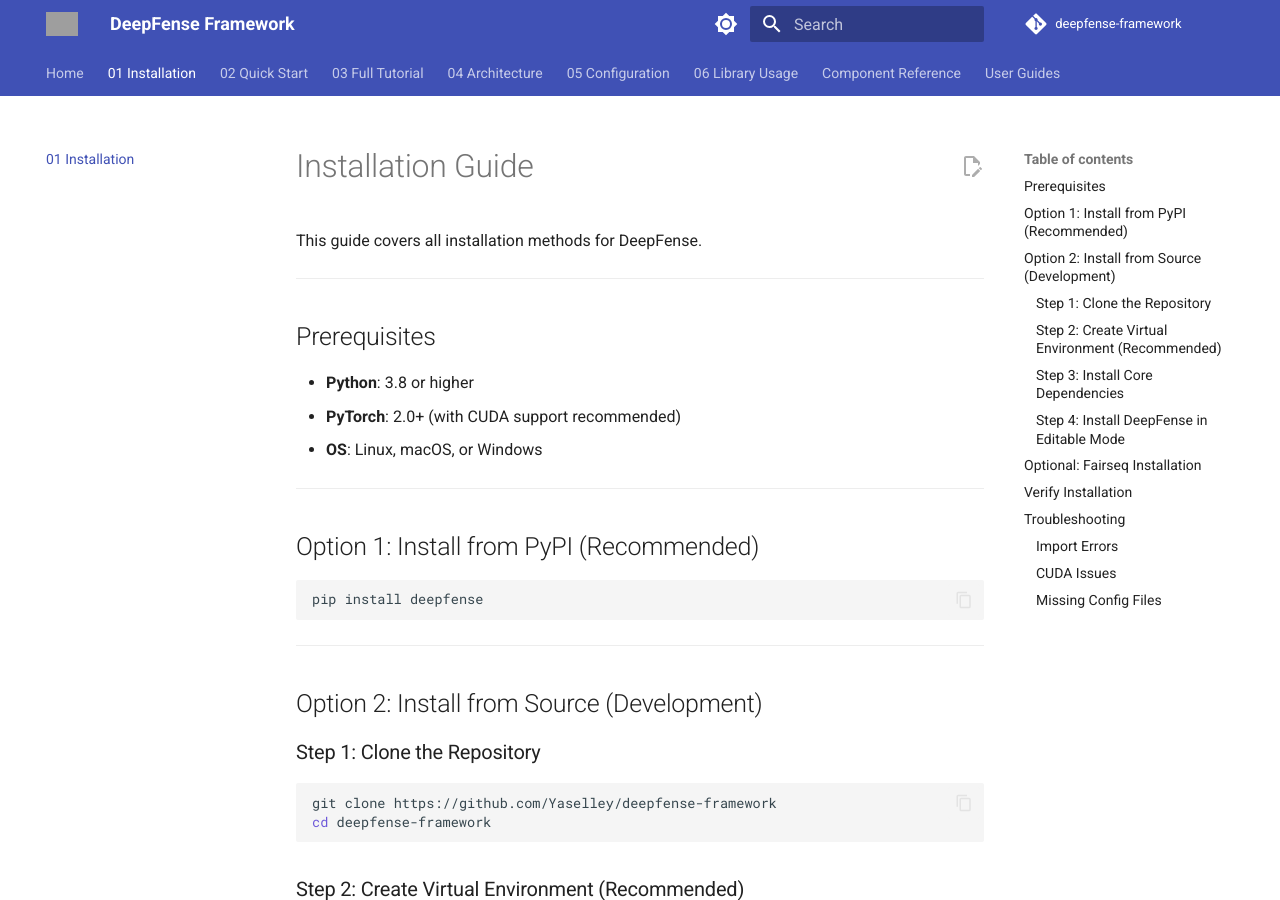
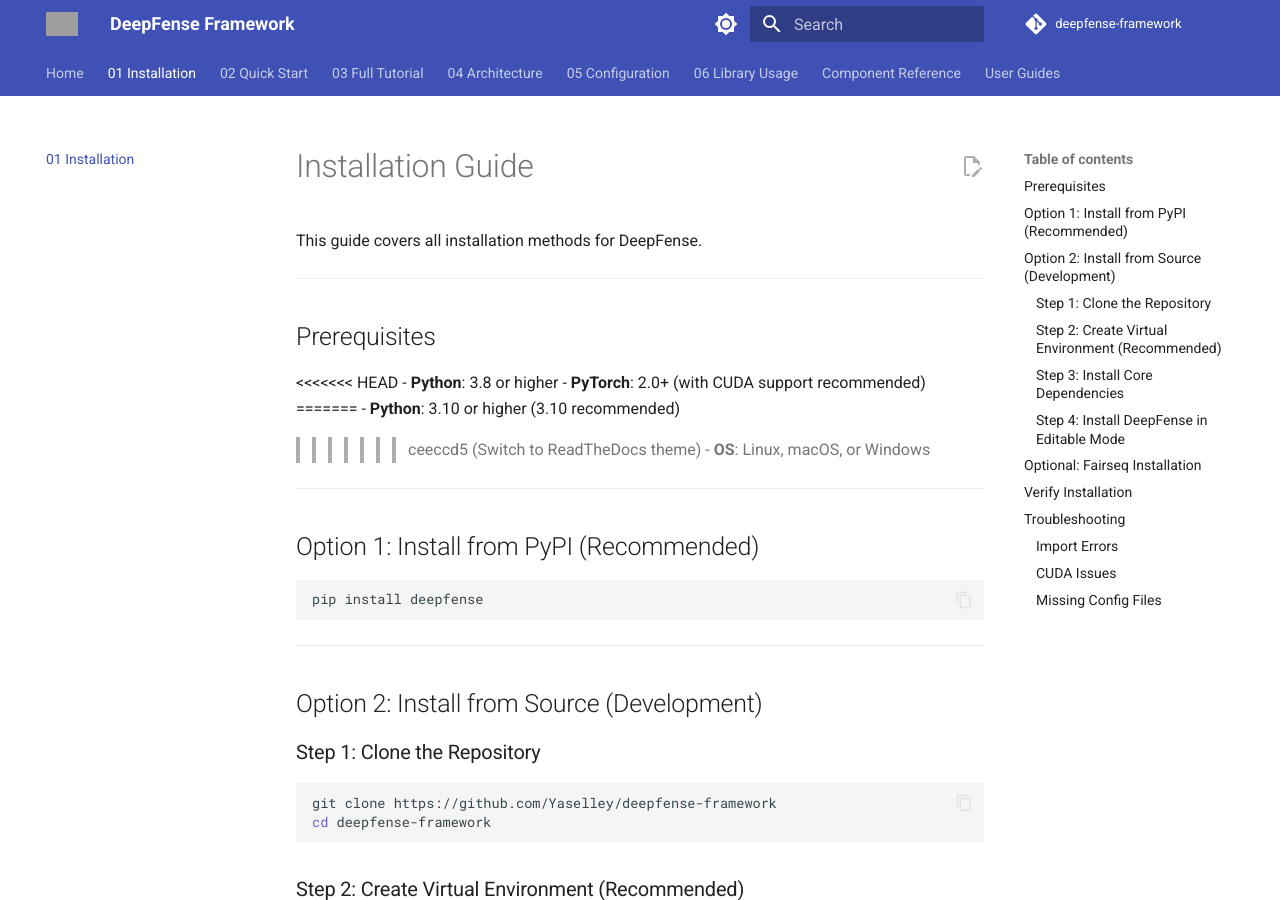
Before and after one commit to Yaselley/deepfense-framework, an MkDocs documentation site: the page built from docs/01_installation.md, in a window 1280 px wide and 900 px high. Built offline with MkDocs 1.6.1 and Material for MkDocs 9.7.7, drawn with Linux system fonts in a browser that asks for light colours; comment, search, counter and statistics services are not loaded; grey boxes are pictures that could not be loaded.

```diff
--- a/docs/01_installation.md
+++ b/docs/01_installation.md
@@ -6,8 +6,12 @@
 
 ## Prerequisites
 
+<<<<<<< HEAD
 - **Python**: 3.8 or higher
 - **PyTorch**: 2.0+ (with CUDA support recommended)
+=======
+- **Python**: 3.10 or higher (3.10 recommended)
+>>>>>>> ceeccd5 (Switch to ReadTheDocs theme)
 - **OS**: Linux, macOS, or Windows
 
 ---
```
